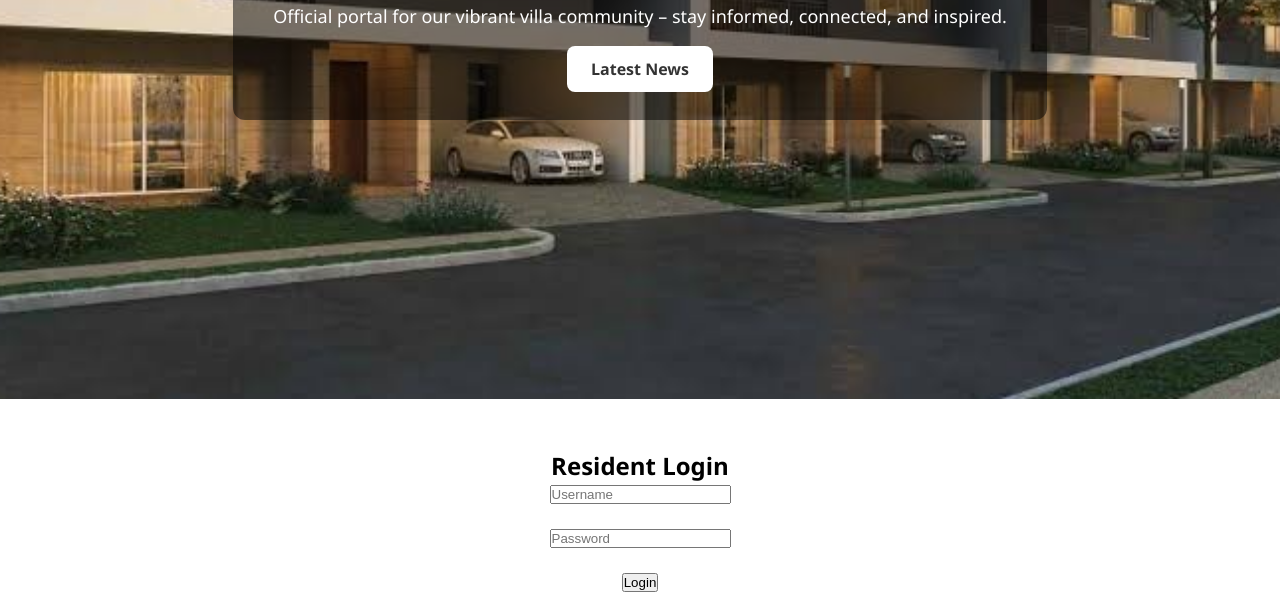
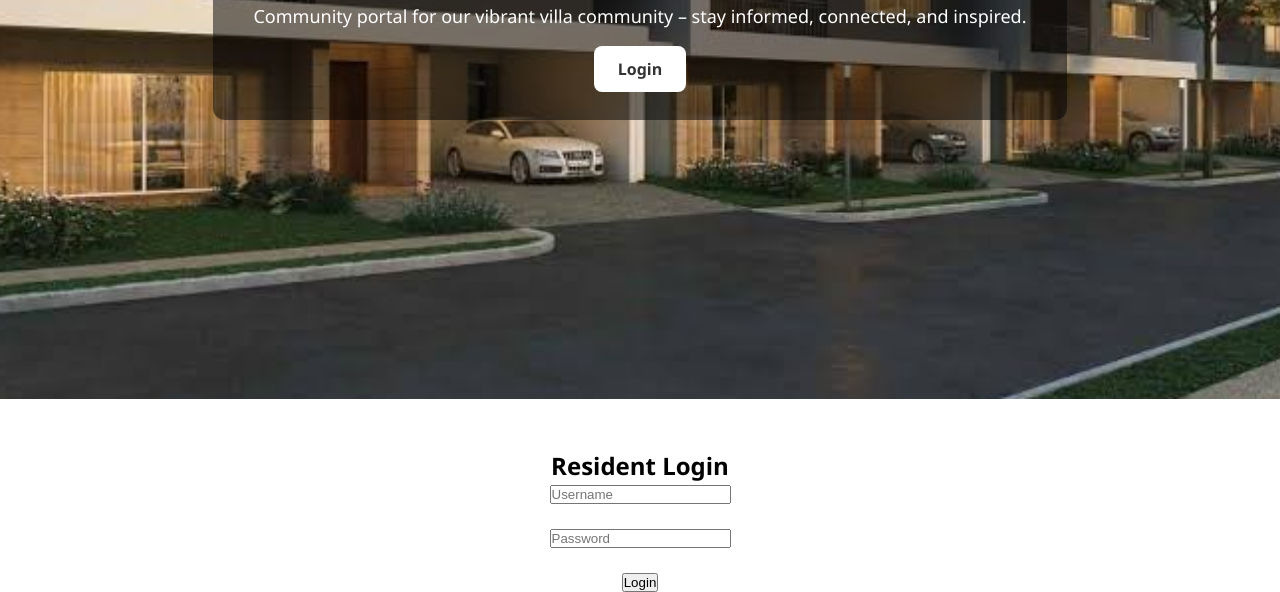
Before and after one commit to natarajansreejith/sanctuaryvilla.github.io, a plain HTML site: page index.html in a window 1280 px wide. Shown: the part 401-993 px from the top of the page. Drawn offline with Linux system fonts and the light colour scheme.

Commit message:
Update index.html with login heading and text changes

```diff
--- a/index.html
+++ b/index.html
@@ -45,8 +45,8 @@
   <div class="hero">
     <div class="overlay">
       <h1>Welcome to Adarsh Sanctuary</h1>
-      <p>Official portal for our vibrant villa community – stay informed, connected, and inspired.</p>
-      <a href="#news" class="btn">Latest News</a>
+      <p>Community portal for our vibrant villa community – stay informed, connected, and inspired.</p>
+      <a href="#news" class="btn">Login</a>
     </div>
   </div>
   <div style="text-align: center; margin-top: 50px;">
```
